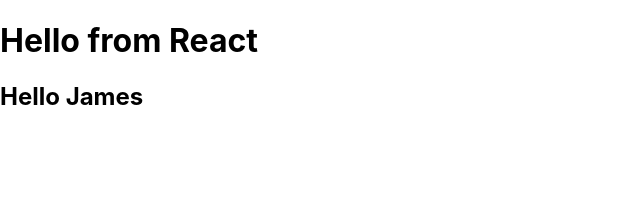
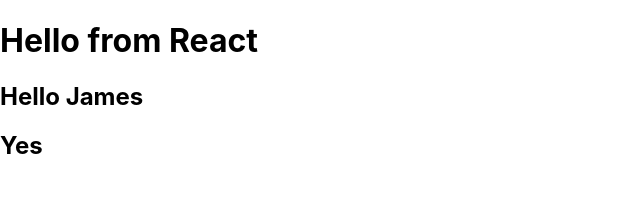
Before and after one commit to jamie-codez/React-refresh, a React (Create React App) app: page / in a window 1280 px wide. Shown: the top 221 px of the page, without its empty margins (0-640 px from the left). Built offline with nearby package versions, Linux system fonts and the light colour scheme.

Commit message:
Turnary operations

```diff
--- a/src/App.js
+++ b/src/App.js
@@ -1,10 +1,11 @@
-
 function App() {
-  const name = 'James'
+  const name = "James";
+  const x = true;
   return (
     <div className="container">
       <h1>Hello from React</h1>
       <h2>Hello {name}</h2>
+      <h2>{x ? "Yes" : "No"}</h2>
     </div>
   );
 }
```
